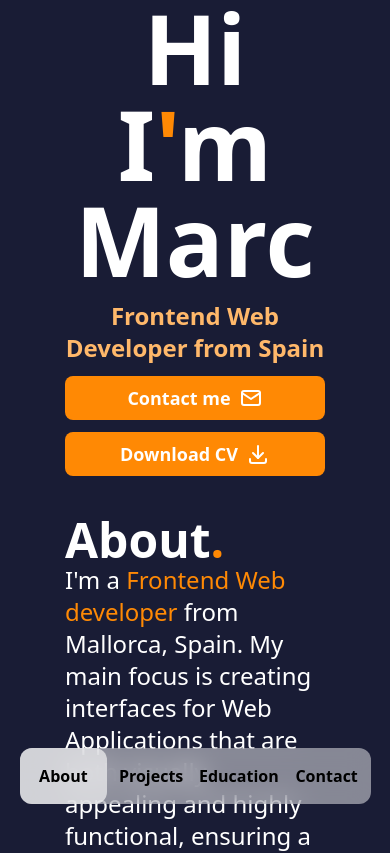
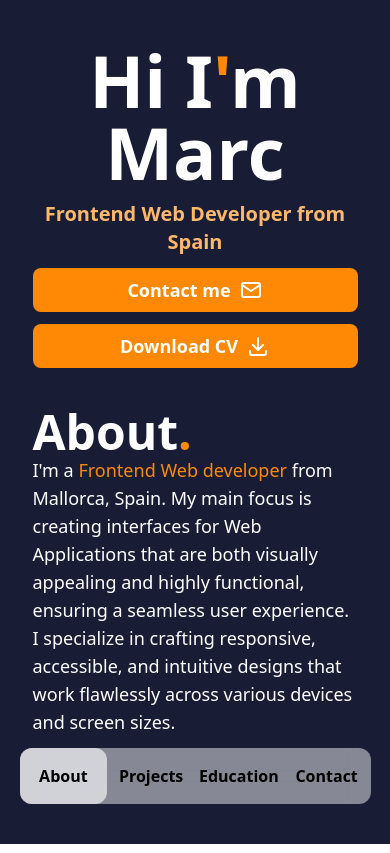
Before and after one commit to mLorente13/Portfolio, a React (Vite) app: page / in a window 390 px wide. Shown: the top 853 px of the page. Built offline with nearby package versions, Linux system fonts and the light colour scheme.

Commit message:
Improve responsiveness in about me page

```diff
--- a/src/routes/Homepage.jsx
+++ b/src/routes/Homepage.jsx
@@ -1,13 +1,14 @@
 export default function Homepage() {
     return (
-        <main className="flex flex-col items-center justify-center min-h-screen">
-            <header className="flex flex-wrap justify-center gap-3 w-2/3 mx-auto text-center pb-10">
-                <h1 className="w-full text-8xl font-bold">
+        <main className="pt-8 pb-24 md:m-0 flex flex-col items-center justify-center min-h-screen">
+            <header className="flex flex-wrap justify-center gap-3 w-full md:2/3 mx-auto text-center pb-10">
+                <h1 className="w-5/6 mx-auto text-7xl sm:text-8xl font-bold">
                     Hi I<span className="text-orange-400">'</span>m Marc
                 </h1>
-                <h2 className="w-full text-2xl font-bold text-orange-300">
+                <h2 className="w-5/6 mx-auto text-xl sm:text-2xl font-bold text-orange-300">
                     Frontend Web Developer from Spain
                 </h2>
+                <section className="flex flex-wrap gap-3 w-5/6 mx-auto">
                     <a
                         href="mailto:mlorente2005@gmail.com"
                         className="w-full sm:w-auto flex gap-2 justify-center items-center sm:ms-auto text-lg font-semibold text-white bg-orange-400 rounded-lg px-3 py-2 hover:bg-orange-400/90 duration-200"
@@ -54,12 +55,13 @@ export default function Homepage() {
                             <path d="M12 4l0 12" />
                         </svg>
                     </a>
+                </section>
             </header>
-            <section className="w-2/3">
+            <section className="w-5/6 md:w-2/3 mx-auto">
                 <h3 className="text-5xl font-bold">
                     About<span className="text-orange-400">.</span>
                 </h3>
-                <p className="text-2xl">
+                <p className="text-lg sm:text-2xl">
                     I'm a{" "}
                     <span className="text-orange-400">
                         Frontend Web developer
```
Lines whose indentation alone changed are shown as unchanged.
